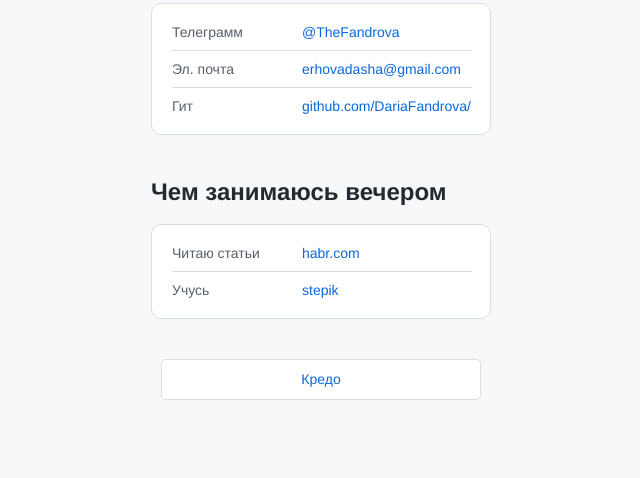
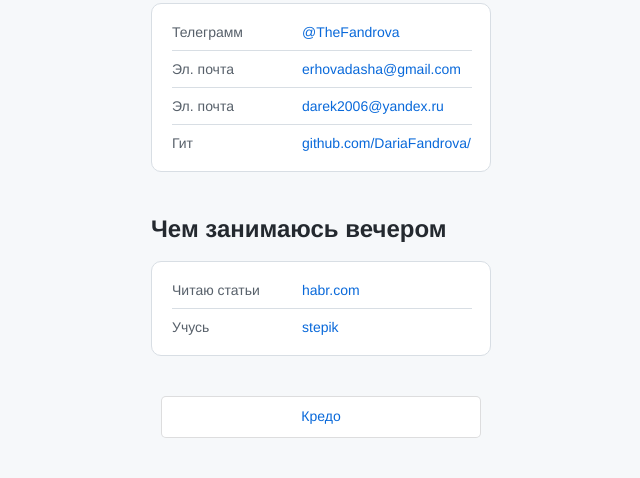
Before and after one commit to DariaFandrova/DariaFandrova.github.io, a plain HTML site: page index.html in a window 1280 px wide. Shown: the part 631-1109 px from the top of the page, without its empty margins (319-959 px from the left). Before the commit the page ends 1071 px from the top, so only its background shows below. Drawn offline with Linux system fonts and the light colour scheme.

Commit message:
добавила почту

```diff
--- a/index.html
+++ b/index.html
@@ -27,6 +27,11 @@
             <p class="links__title">Эл. почта</p>
             <a class="linsk__link" href="mailto:erhovadasha@gmail.com">erhovadasha@gmail.com</a>
           </li>
+          </li>
+          <li class="links__link">
+            <p class="links__title">Эл. почта</p>
+            <a class="linsk__link" href="mailto:erhovadasha@gmail.com">darek2006@yandex.ru</a>
+          </li>
           <li class="links__link">
             <p class="links__title">Гит</p>
             <a class="linsk__link" href="https://github.com/DariaFandrova/">github.com/DariaFandrova/</a>
--- a/js.js
+++ b/js.js
@@ -3,5 +3,5 @@ const button = document.querySelector('button');
 
 /* Тут на кнопку навешиваем обрабочик, который ждёт клика и тогда запустит логику */
 button.addEventListener('click', function() {
-	alert('Используй время с умом')
+	alert('Используй время с умом 😏')
 })
```
